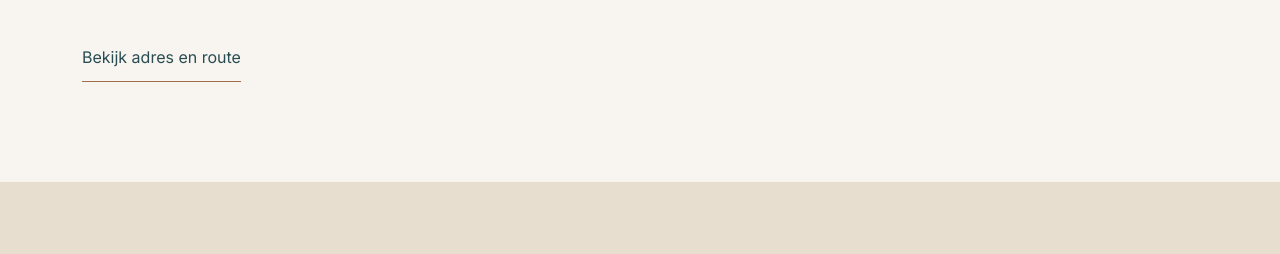
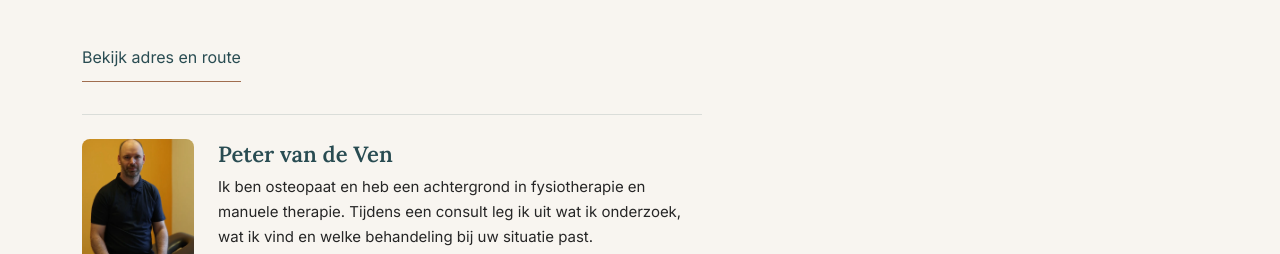
Before and after one commit to petervandeven01-pixel/radix-osteopathie-website, a plain HTML site: page osteopaat-vught/index.html in a window 1280 px wide. Shown: the part 304-558 px from the top of the page. Drawn offline with Linux system fonts and the light colour scheme.

Commit message:
Voeg portret en kennismaking toe aan Vught-pagina

```diff
--- a/osteopaat-vught/index.html
+++ b/osteopaat-vught/index.html
@@ -507,6 +507,11 @@
   .vught-note h2{font-family:var(--serif);font-size:20px;line-height:1.3;color:var(--main);margin:0 0 5px;}
   .hero .vught-note p{font-size:15px;line-height:1.5;margin:0 0 7px;}
   .vught-note a{color:var(--main);font-size:15px;font-weight:600;text-decoration:underline;text-underline-offset:3px;}
+  .vught-intro{display:grid;grid-template-columns:clamp(76px,18vw,112px) minmax(0,1fr);align-items:center;gap:clamp(14px,4vw,24px);max-width:620px;margin-top:32px;padding-top:24px;border-top:1px solid rgba(41,76,82,.14);}
+  .vught-intro img{display:block;width:100%;height:auto;border-radius:8px;}
+  .vught-intro h2{font-family:var(--serif);font-size:22px;line-height:1.3;color:var(--main);margin:0 0 6px;}
+  .vught-intro p{font-size:15px;line-height:1.65;margin:0 0 8px;}
+  .vught-intro a{color:var(--main);font-weight:600;text-decoration:underline;text-underline-offset:3px;}
 </style>
 </head>
 <body>
@@ -576,6 +581,14 @@
 <div class="hero-actions">
 <a class="btn-ghost" href="#bezoek">Bekijk adres en route</a>
 </div>
+<div class="vught-intro">
+<img src="/afbeeldingen/peter-van-de-ven-radix.webp" alt="Peter van de Ven, osteopaat bij Radix Osteopathie" width="1000" height="1250"/>
+<div>
+<h2>Peter van de Ven</h2>
+<p>Ik ben osteopaat en heb een achtergrond in fysiotherapie en manuele therapie. Tijdens een consult leg ik uit wat ik onderzoek, wat ik vind en welke behandeling bij uw situatie past.</p>
+<a href="/#over">Meer over Peter</a>
+</div>
+</div>
 </div>
 </div>
 </section>
```
